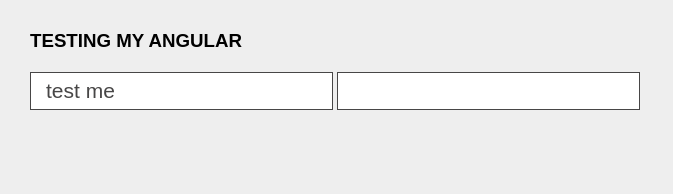
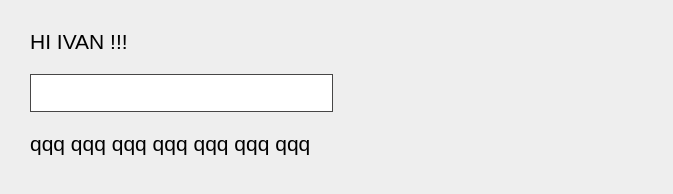
Before and after one commit to Vladislav-Shvorobuk/Angular_JS, a website: page index.html in a window 1280 px wide. Shown: the whole page, without its empty margins (0-673 px from the left). Drawn offline with Linux system fonts and the light colour scheme.

Commit message:
branch addHTML 1) change html 2) change css

```diff
--- a/index.html
+++ b/index.html
@@ -6,18 +6,14 @@
   <meta name="viewport" content="width=device-width, initial-scale=1.0">
   <meta http-equiv="X-UA-Compatible" content="ie=edge">
   <link rel="stylesheet" href="./src/css/style.css">
+  <script defer src="./src/js/index.js"></script>
   <title>Angular_JS</title>
 </head>
 
-<body>
-  <div ng-app class="container">
-      <h3>TESTING MY ANGULAR</h3>
-      <input class = 'fistInput' type="text" value="test me">
-      <input class = 'secondInput' type="text" value="">
-      <div ng-show class = 'forTesting'></div>
-  </div>
-
-
-<script src="./src/js/index.js"></script>
+<body ng-app ng-init="name='ivan'">
+    <div ng-show="true" class = 'HI'> HI IVAN !!! <p></p></div>
+    <input ng-model="name"/>
+    <p ng-make-short>qqq qqq qqq qqq qqq qqq qqq</p>
+    <p ng-bind="name"></p>
 </body>
 </html>
--- a/src/css/style.css
+++ b/src/css/style.css
@@ -5,15 +5,13 @@
 }
 
 body {
+  font-family: Arial, Helvetica, sans-serif;
+  padding: 30px;
   background-color: rgb(238, 238, 238);
+  font-size: 21px;
 }
 
-.container {
-  font-family: Arial, Helvetica, sans-serif;
-  padding: 30px;
-}
-
-h3 {
+.HI {
   margin-bottom: 20px;
 }
 
@@ -21,13 +19,7 @@ input {
   padding: 3px 15px 3px 15px;
   border: 1px solid;
   height: 30px;
+  color: rgb(71, 70, 70);
   font-size: 21px;
-  color: rgb(71, 70, 70);
+  margin-bottom: 20px;
 }
-
-.forTesting {
-  height: 300px;
-  width: 300px;
-  background-color: green;
-  display: none;
-}
```
